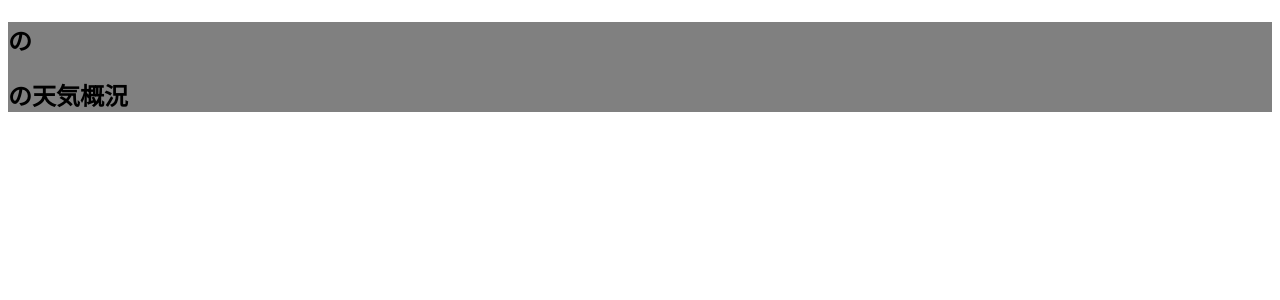
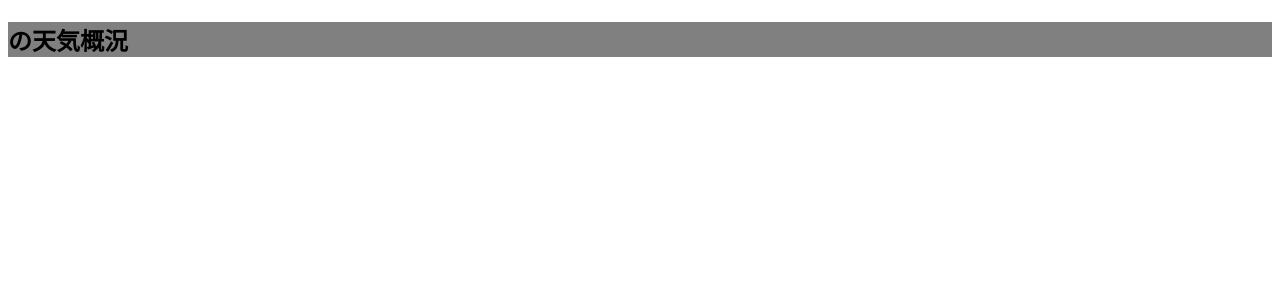
Before and after one commit to kugitai/whether_web_app, a Flask app: page / in a window 1280 px wide. Shown: the part 67-367 px from the top of the page. Run offline with Flask 3, Linux system fonts and the light colour scheme.

Commit message:
見た目の変更
タブタイトルの変更とサイトのタイトルを地名のみに変更

```diff
--- a/templates/index.html
+++ b/templates/index.html
@@ -4,14 +4,14 @@
     <meta charset="UTF-8">
     <meta name="viewport" content="width=device-width, initial-scale=1.0">
     <link rel="stylesheet" href="{{ url_for('static', filename='index.css') }}">
-    <title>天気予報(APIはlivedoorを使用)</title>
+    <title>天気予報</title>
 </head>
 <body>
     <header>
     <h1>天気予報</h1>
     </header>
     <main>
-        <h2 id = title>{{p_time}}の{{title}}</h1>
+        <h2 id = title>{{title}}</h1>
         <h2>{{des_p_time}}の天気概況</h2>
         <h3>{{headlineText}}</h3>
         <p>{{bodyText}}</p>
```
